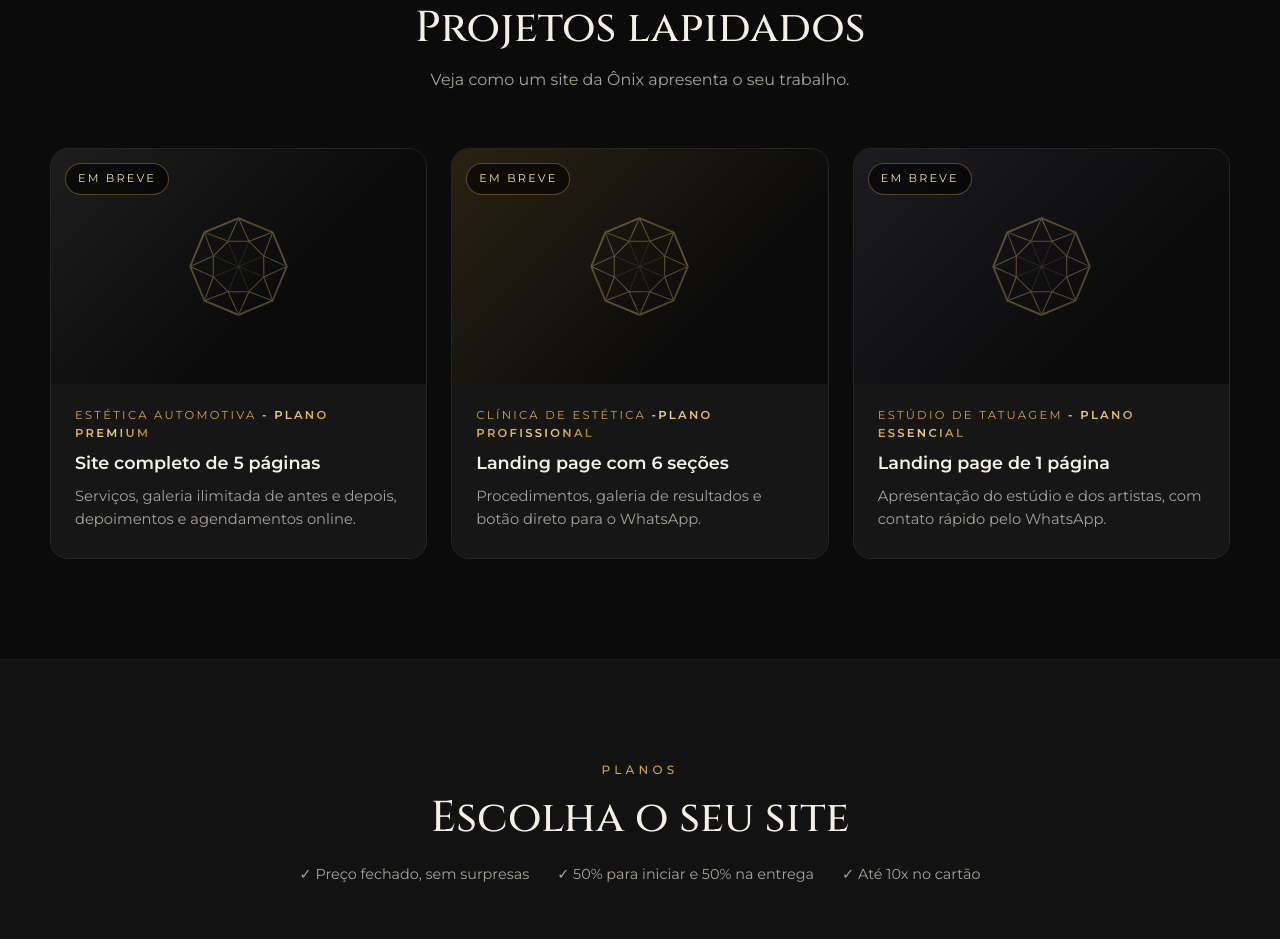
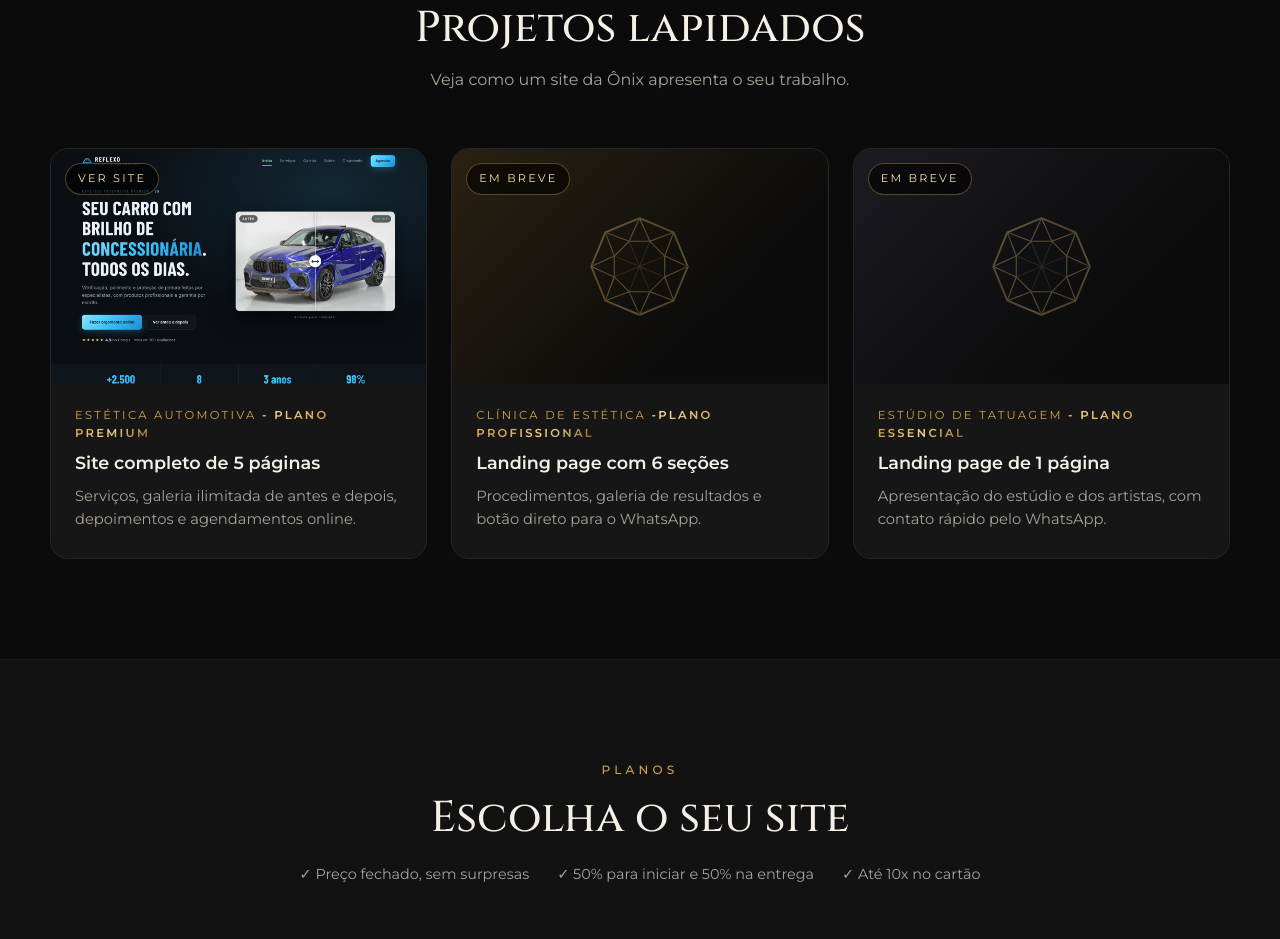
Before and after one commit to dev-Anthonym/Site-OnixWeb, a plain HTML site: page index.html in a window 1280 px wide. Shown: the part 959-1898 px from the top of the page. Drawn offline with Linux system fonts and the light colour scheme.

Commit message:
Adicionando o link do site do plano premium ao site

```diff
--- a/index.html
+++ b/index.html
@@ -72,8 +72,8 @@
         <div class="portfolio">
           <!-- Troque href, imagem e textos quando os sites de exemplo estiverem no ar -->
           <article class="work">
-            <a class="work__thumb work__thumb--1" href="#" aria-label="Abrir projeto de estética automotiva">
-              <span class="work__soon">Em breve</span>
+            <a class="work__thumb work__thumb--1" href="https://dev-anthonym.github.io/Site-EsteticaAutomotiva/" target="_blank" rel="noopener" aria-label="Abrir projeto de estética automotiva">
+              <span class="work__soon">Ver site</span>
             </a>
             <div class="work__body">
               <p class="work__tag">Estética Automotiva <spam class="work_plan work__plan--gold">- Plano Premium</spam></p>
--- a/style.css
+++ b/style.css
@@ -75,7 +75,8 @@ ul, ol { list-style: none; }
 .work { background: var(--card); border: 1px solid var(--line); border-radius: var(--radius); overflow: hidden; transition: transform .25s, border-color .25s; }
 .work:hover { transform: translateY(-4px); border-color: rgba(212,162,76,.4); }
 .work__thumb { position: relative; display: block; aspect-ratio: 16 / 10; background-size: cover; background-position: center; }
-.work__thumb--1 { background-image: linear-gradient(135deg, #1d1d1d, #0b0b0b 60%), none; }
+.work__thumb--1 { background-image: url("thumb-estetica-automotiva.jpg"); background-position: top center; }
+.work__thumb--1::after { display: none; }
 .work__thumb--2 { background-image: linear-gradient(135deg, #2a2113, #0b0b0b 70%); }
 .work__thumb--3 { background-image: linear-gradient(135deg, #1b1b22, #0b0b0b 70%); }
 .work__thumb::after { content: ""; position: absolute; inset: 0; background: url("icone.svg") center / 28% no-repeat; opacity: .35; }
```
Also changed, not shown: thumb-estetica-automotiva.jpg (added).
